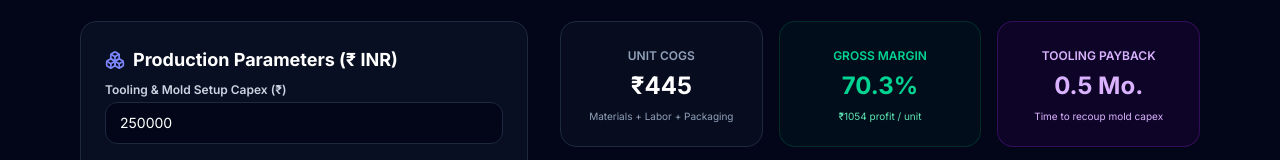
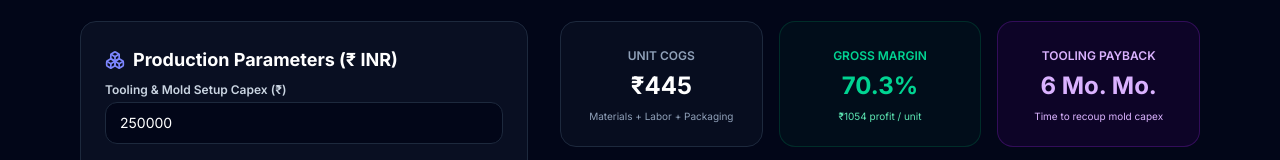
Before and after one commit to aryan8434/startup-navigator, a Next.js app: page /calculator in a window 1280 px wide. Shown: the part 428-588 px from the top of the page. Built offline with nearby package versions, Linux system fonts and the light colour scheme; no server answers.

Commit message:
Restrict Break-Even Time from 6 months to 5 years, and return Never if beyond 5 years

```diff
--- a/app/api/feasibility/route.ts
+++ b/app/api/feasibility/route.ts
@@ -37,7 +37,7 @@ You MUST return strictly valid JSON matching this schema:
   "financialViability": {
     "estimatedCogs": string (in ₹ Rupees, e.g. "₹450 - ₹850 per unit"),
     "projectedMargin": string (e.g. "62% - 75%"),
-    "breakEvenMonths": string (e.g. "6 to 9 Months"),
+    "breakEvenMonths": string (Range must be between 6 Months up to 5 Years e.g. "18 Months" or "3.5 Years". If payback exceeds 5 years / 60 months, strictly return "Never"),
     "recommendedRetailPrice": string (in ₹ Rupees, e.g. "₹1,899 - ₹2,999")
   },
   "billOfMaterials": [ { "item": string, "estimatedCost": string (in ₹ Rupees, e.g. "₹180") } ],
--- a/app/calculator/page.tsx
+++ b/app/calculator/page.tsx
@@ -41,8 +41,20 @@ export default function CostCalculatorPage() {
       ? Math.ceil(inputs.monthlyOverhead / contributionMarginPerUnit)
       : 0;
 
-  const paybackMonths =
-    monthlyOperatingIncome > 0 ? (inputs.toolingCost / monthlyOperatingIncome).toFixed(1) : "N/A";
+  const rawPaybackMonths = monthlyOperatingIncome > 0 ? inputs.toolingCost / monthlyOperatingIncome : Infinity;
+
+  let paybackMonths = "Never";
+  if (rawPaybackMonths > 0 && rawPaybackMonths <= 60) {
+    if (rawPaybackMonths < 12) {
+      const months = Math.max(6, Math.round(rawPaybackMonths));
+      paybackMonths = `${months} Mo.`;
+    } else {
+      const yrs = (rawPaybackMonths / 12).toFixed(1);
+      paybackMonths = `${yrs} Yrs`;
+    }
+  } else {
+    paybackMonths = "Never";
+  }
 
   return (
     <div className="min-h-screen bg-slate-950 text-slate-100 flex flex-col font-sans">
```
